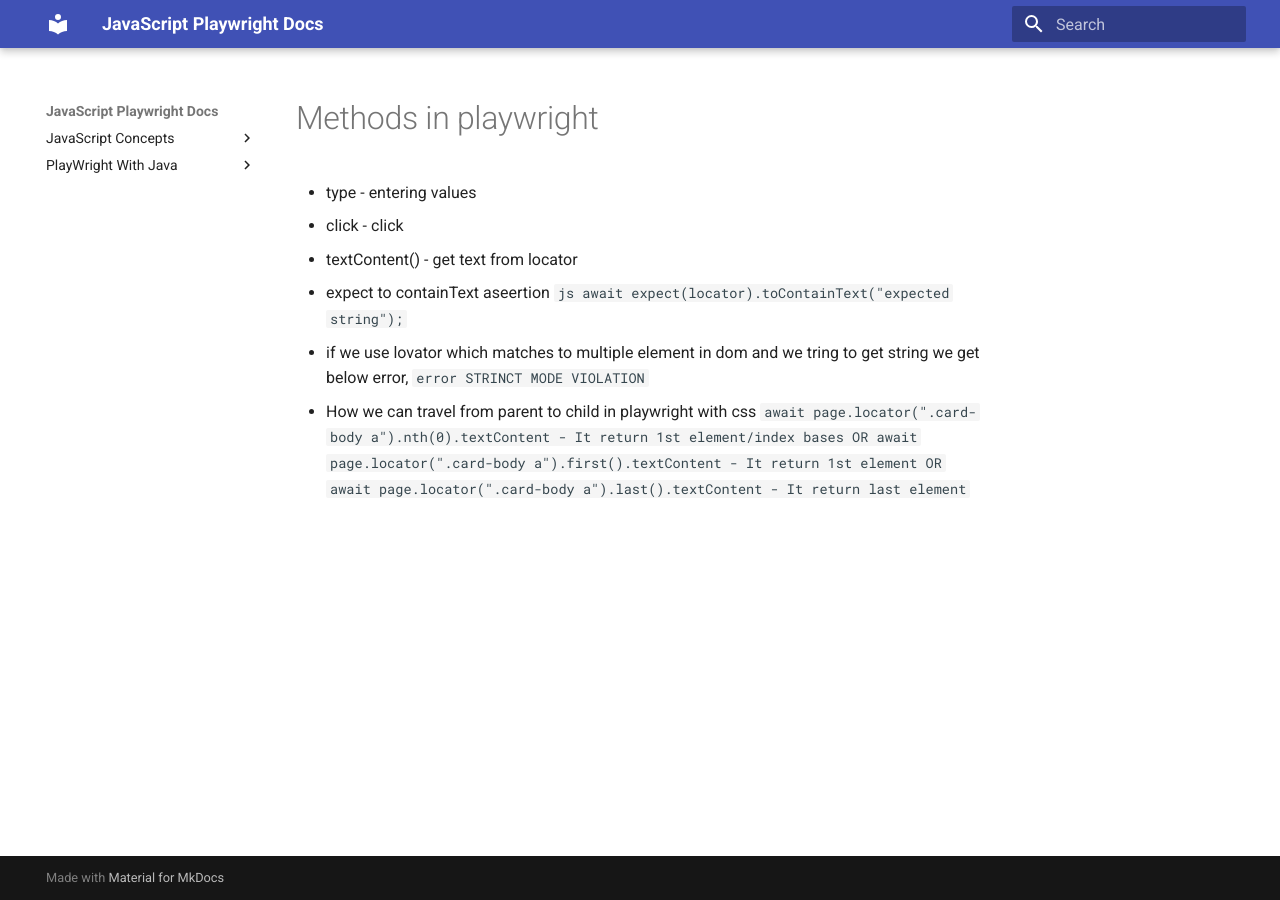
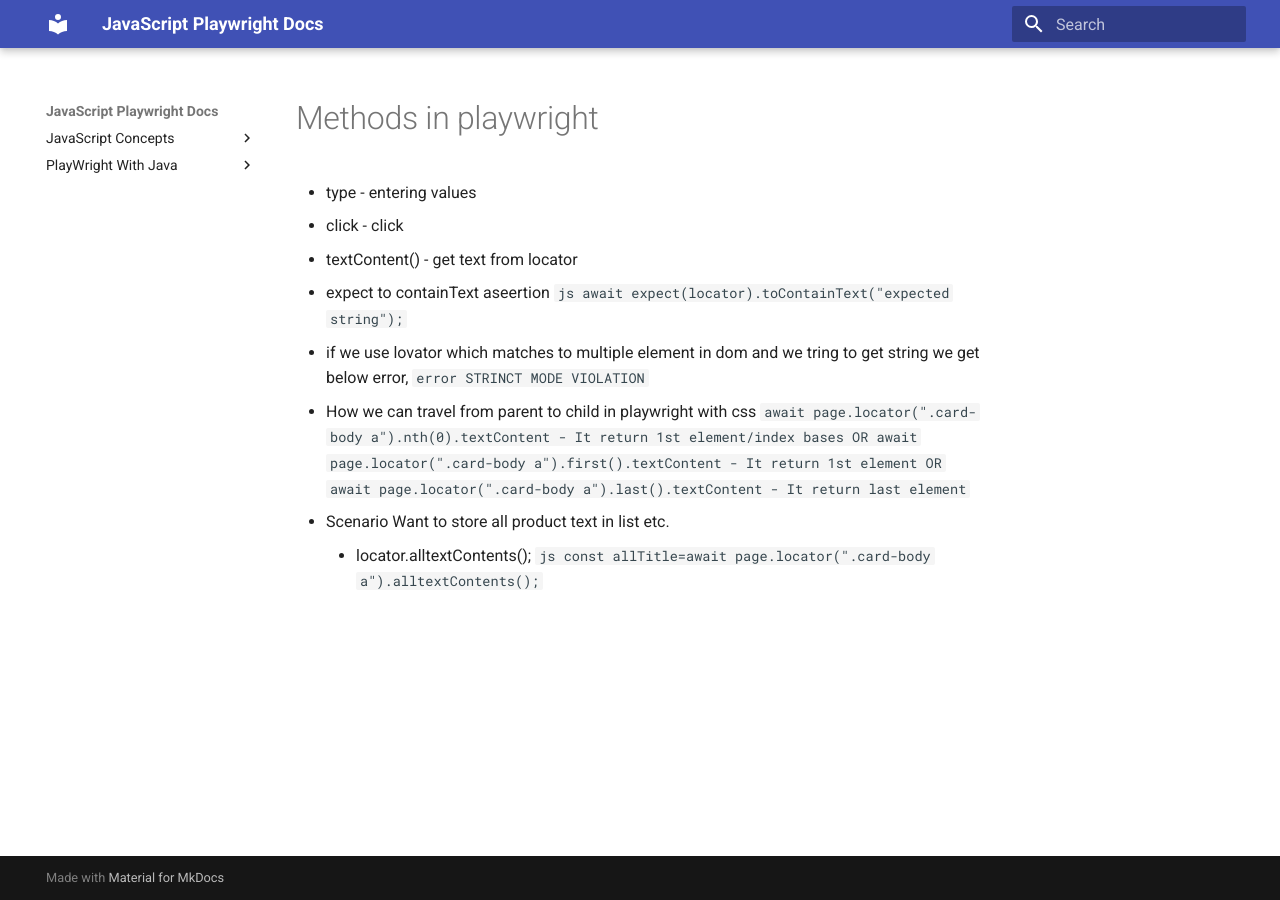
Before and after one commit to Play-Wright-course/automation-testing, an MkDocs documentation site: the page built from docs/javascriptConcepts/jscode/methods-in-playwright.md, in a window 1280 px wide. Built offline with MkDocs 1.6.1 and Material for MkDocs 9.7.7, drawn with Linux system fonts in a browser that asks for light colours.

Commit message:
Update methods-in-playwright.md

````diff
--- a/docs/javascriptConcepts/jscode/methods-in-playwright.md
+++ b/docs/javascriptConcepts/jscode/methods-in-playwright.md
@@ -19,3 +19,9 @@
   OR
   await page.locator(".card-body a").last().textContent - It return last element
   ```
+
+  - Scenario Want to store all product text in list etc.
+     -  locator.alltextContents();
+       ``` js
+       const allTitle=await page.locator(".card-body a").alltextContents();
+       ```
````
